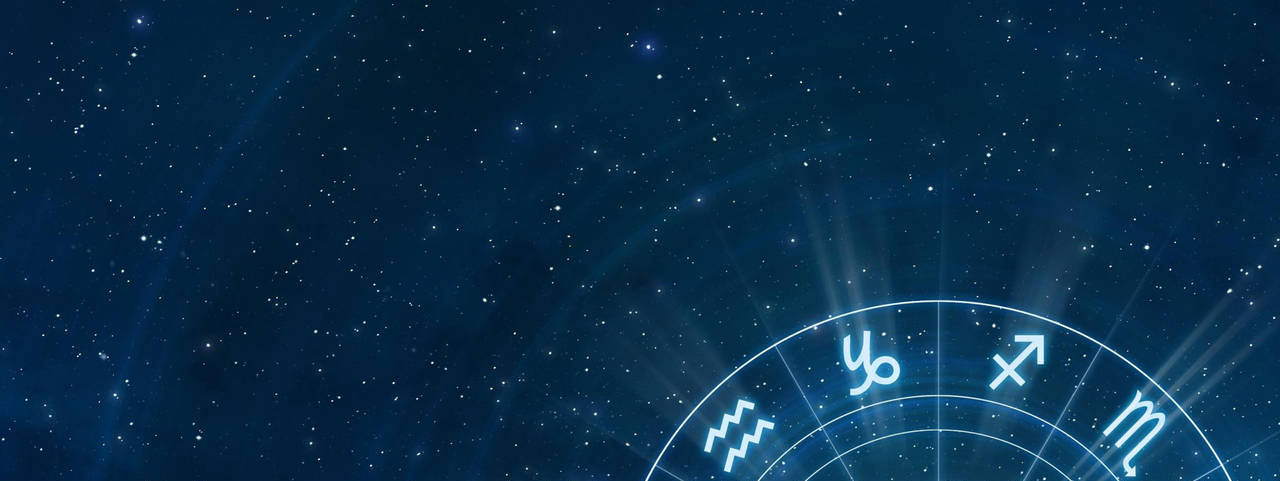
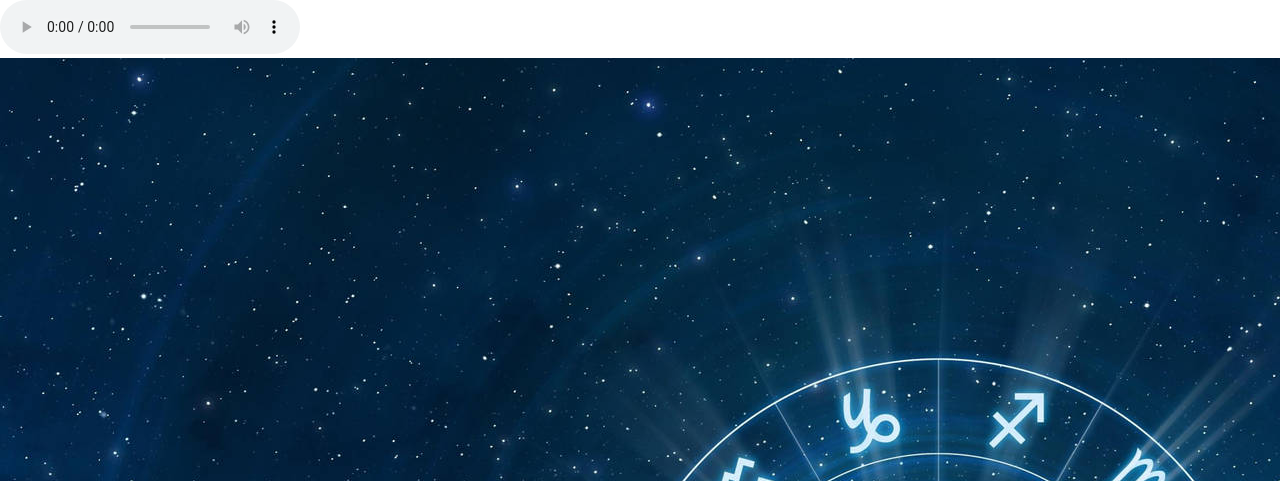
Before and after one commit to julian123da/JavaScript_S2_AcevedoJulian, a plain HTML site: page Dia10_Poker/index.html in a window 1280 px wide. Shown: the top 481 px of the page. Drawn offline with Linux system fonts and the light colour scheme.

Commit message:
feat: :sparkles: Poker

```diff
--- a/Dia10_Poker/index.html
+++ b/Dia10_Poker/index.html
@@ -7,6 +7,7 @@
   <link rel="stylesheet" href="./styles/styles.css"/>
 </head>
 <body>
+  <audio controls src="./imgs/audio.mp3"  type="audio/mp3" loop></audio>
 
   <img src="./imgs/signos.jpg" alt="Zodiac Background" class="Background-image" />
 
```
Also changed, not shown: Dia10_Poker/script/script.js (indentation only), 1 other file.
